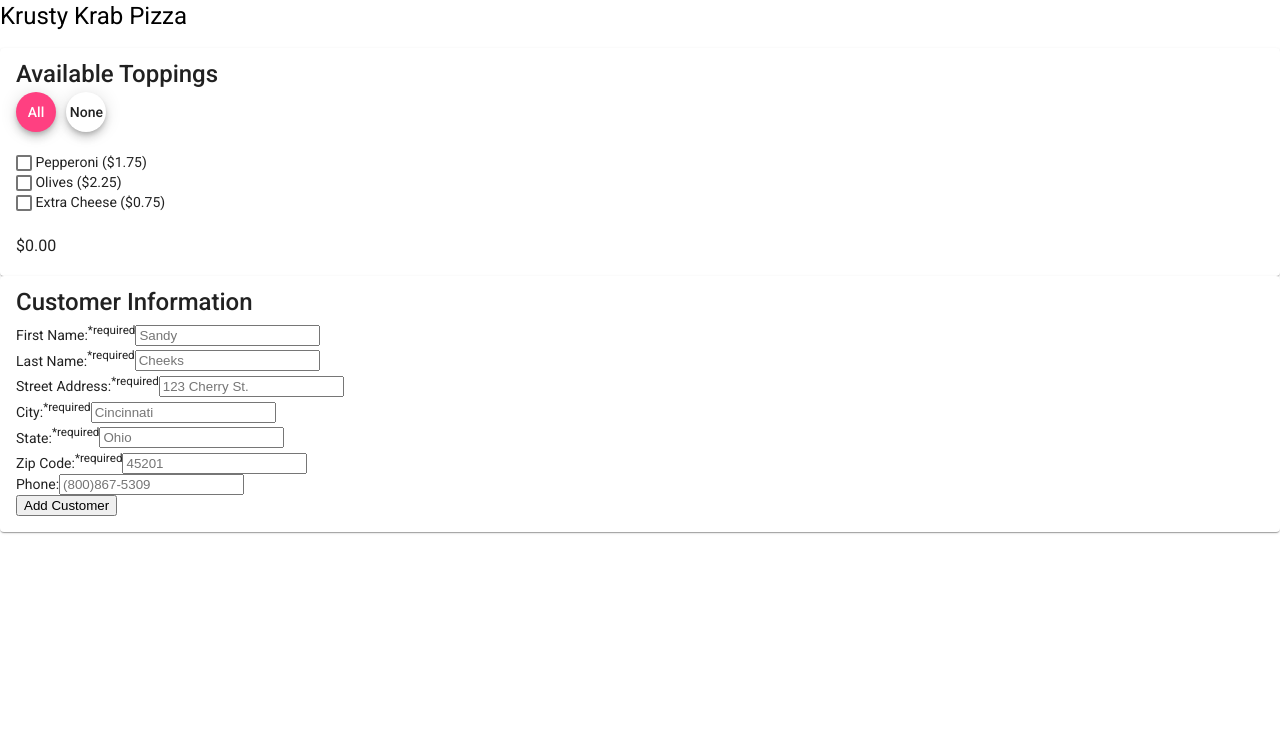
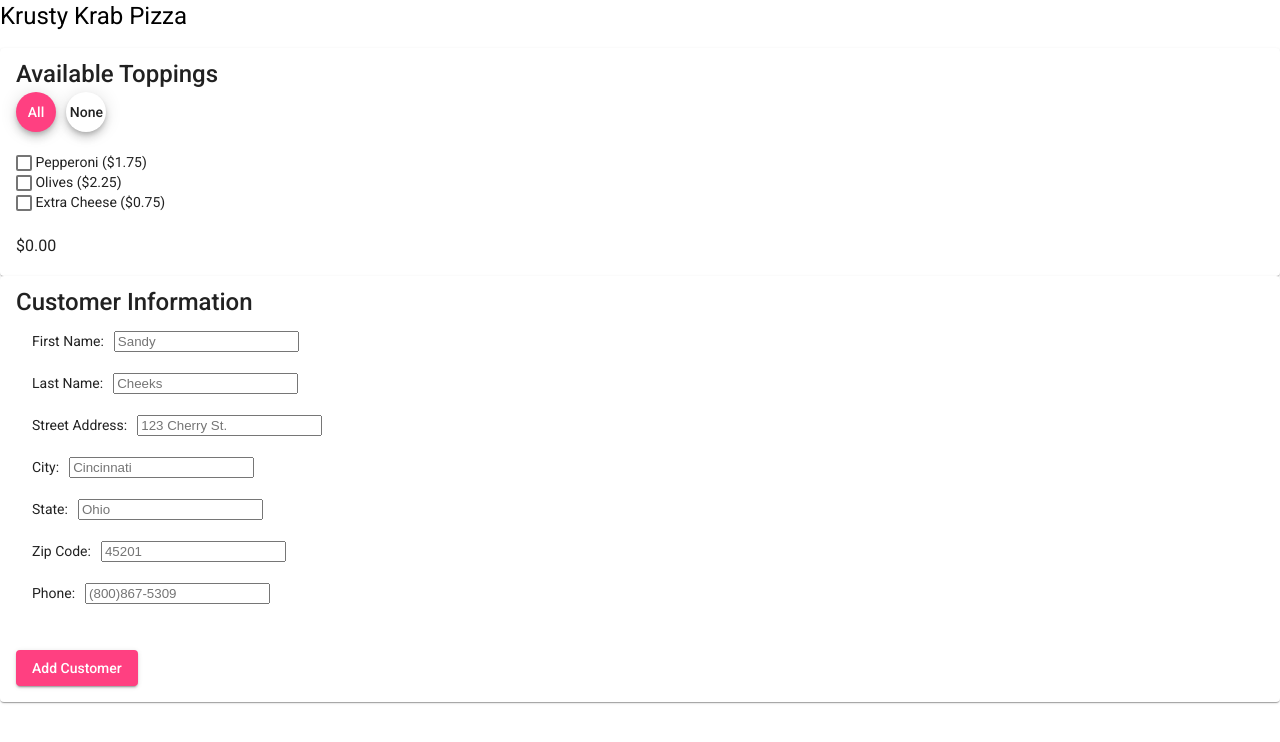
Before and after one commit to tsteelematc/components-5, an Angular app: page / in a window 1280 px wide. Shown: the top 742 px of the page. Built offline with nearby package versions, Linux system fonts and the light colour scheme.

Commit message:
ope...forgot to do diary commits...
Well this journal commit will have to do. I got carried away with styling and playing with the components. :)

```diff
--- a/src/app/customer-info-form/customer-info.component.css
+++ b/src/app/customer-info-form/customer-info.component.css
@@ -0,0 +1,8 @@
+form {
+    margin: 16px;
+    line-height: 3em;
+}
+
+label {
+    padding-right: 10px;
+}
--- a/src/app/customer-info-form/customer-info.component.html
+++ b/src/app/customer-info-form/customer-info.component.html
@@ -6,27 +6,27 @@
 
         <form action="post">
 
-            <label for="firstName">First Name:<span class="required"><sup>*required</sup></span></label>
+            <label for="firstName">First Name:<span class="required"></span></label>
             <input type="text" name="firstName" id="firstName" placeholder="Sandy" required />
             <br>
 
-            <label for="lastName">Last Name:<span class="required"><sup>*required</sup></span></label>
+            <label for="lastName">Last Name:<span class="required"></span></label>
             <input type="text" name="lastName" id="lastName" placeholder="Cheeks" required />
             <br>
 
-            <label for="streetAddress">Street Address:<span class="required"><sup>*required</sup></span></label>
+            <label for="streetAddress">Street Address:<span class="required"></span></label>
             <input type="text" name="streetAddress" id="streetAddress" placeholder="123 Cherry St." required />
             <br>
 
-            <label for="city">City:<span class="required"><sup>*required</sup></span></label>
+            <label for="city">City:<span class="required"></span></label>
             <input type="text" name="city" id="city" placeholder="Cincinnati" required />
             <br>
 
-            <label for="state">State:<span class="required"><sup>*required</sup></span></label>
+            <label for="state">State:<span class="required"></span></label>
             <input type="text" name="state" id="state" placeholder="Ohio" required />
             <br>
 
-            <label for="zipCode">Zip Code:<span class="required"><sup>*required</sup></span></label>
+            <label for="zipCode">Zip Code:<span class="required"></span></label>
             <input type="text" name="zipCode" id="zipCode" placeholder="45201" required />
             <br>
 
@@ -34,7 +34,15 @@
             <input type="text" name="phone" id="phone" placeholder="(800)867-5309">
         </form>
 
-        <button type="submit"> Add Customer </button>
+        &nbsp;
+        <br />
+
+        <button
+            mat-raised-button color="accent"
+            type="submit"
+        >
+            Add Customer
+        </button>
 
     </mat-card-content>
 </mat-card>
--- a/src/app/customer-info-form/customer-info.component.ts
+++ b/src/app/customer-info-form/customer-info.component.ts
@@ -30,6 +30,27 @@ export class CustomerServiceComponent implements OnInit {
     const customer = this.customerSvc.getCustomerInfoFromWebService();
     console.log(customer);
 
+    this.customerInformation = customer.map(
+      x => ({
+        ...x
+      })
+    );
+
   }
 
+  // const storeCustomerInfo = [];
+
+  // displayCustomerInformation = () => this.customerInformation = this.customerInformation.push(
+  //   x => ({
+  //     x.firstName,
+  //     x.lastName,
+  //     x.streetAddress,
+  //     x.city,
+  //     x.state,
+  //     x.zipCode,
+  //     x.phoneNumber
+
+  //   })
+  // )
+
 }
```
